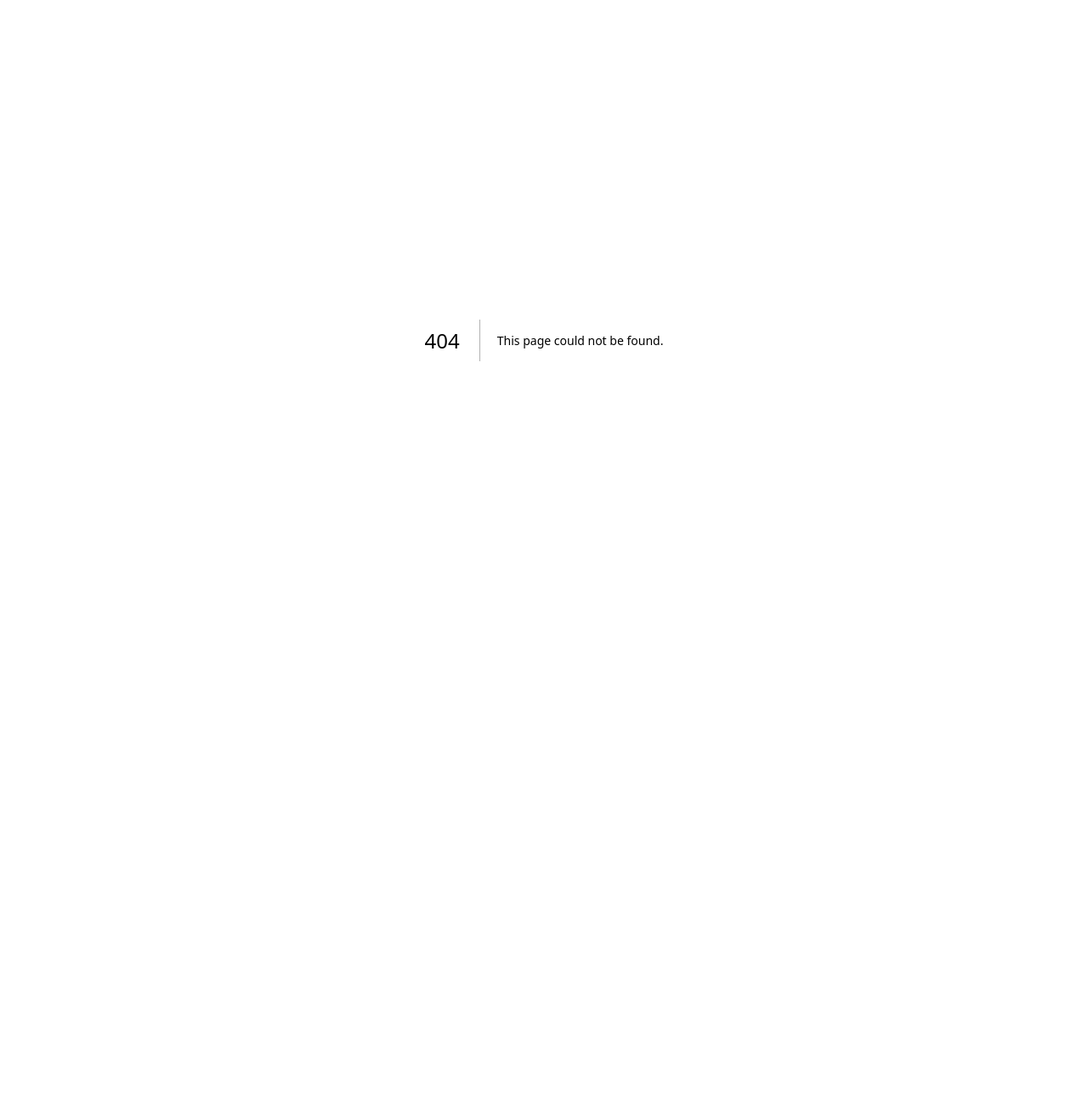
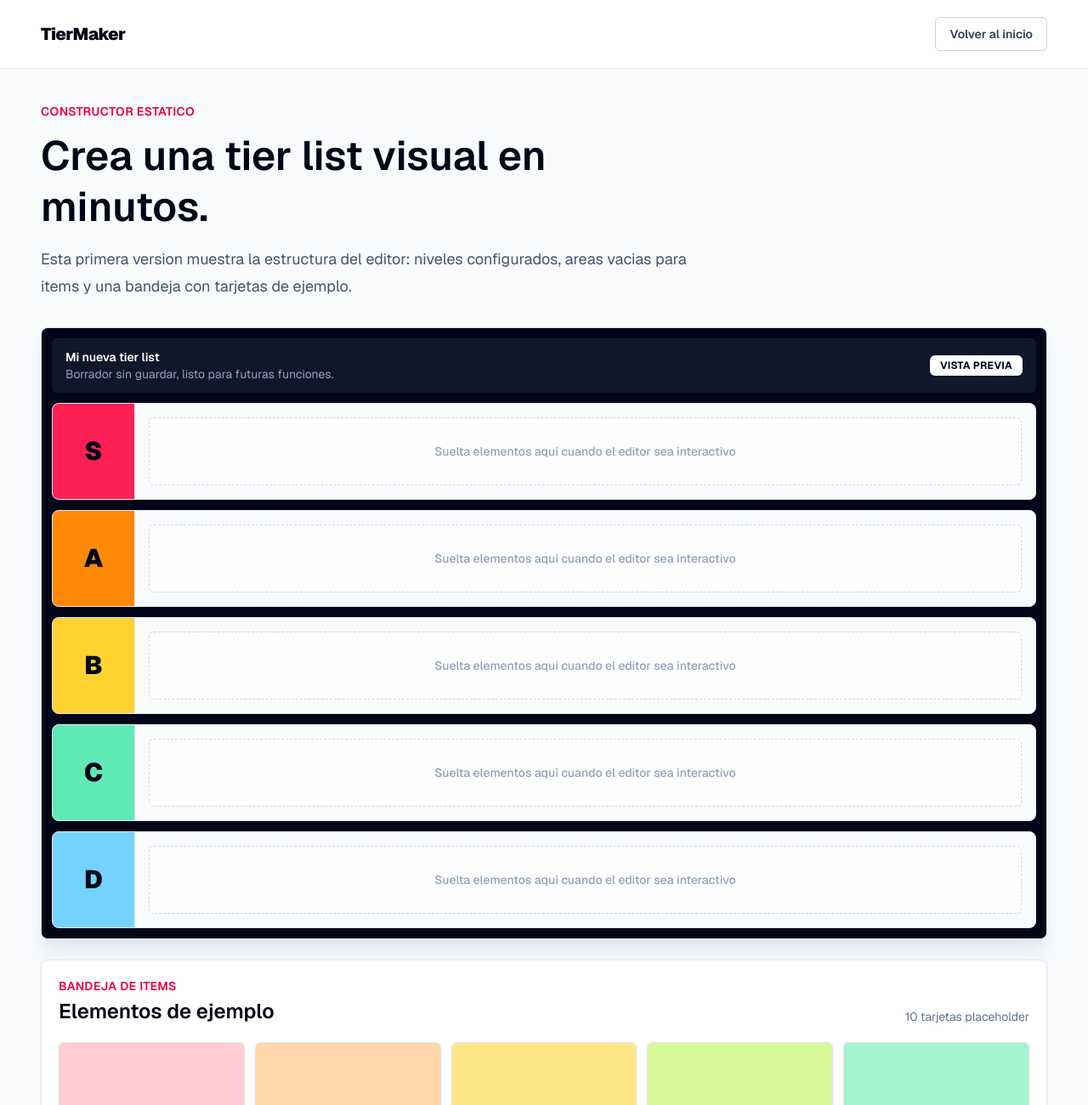
Before and after one commit to Geovas91/TierMaker, a Next.js app: page /crear in a window 1280 px wide. Before the commit this address had no page. Shown: the top 1300 px of the page at 85% size. Before the commit the page ends 800 px from the top, so only its background shows below. Built offline with nearby package versions, Linux system fonts and the light colour scheme.

Commit message:
Add tier list builder UI

```diff
--- /dev/null
+++ b/src/app/crear/page.tsx
@@ -0,0 +1,79 @@
+import Link from "next/link";
+import { ItemTray } from "@/components/tierlist/ItemTray";
+import { TierRow } from "@/components/tierlist/TierRow";
+
+const tiers = [
+  { label: "S", colorClassName: "bg-rose-500" },
+  { label: "A", colorClassName: "bg-orange-400" },
+  { label: "B", colorClassName: "bg-amber-300" },
+  { label: "C", colorClassName: "bg-emerald-300" },
+  { label: "D", colorClassName: "bg-sky-300" },
+];
+
+export default function CrearPage() {
+  return (
+    <main className="min-h-screen bg-slate-50 text-slate-950">
+      <header className="border-b border-slate-200 bg-white px-6 py-5 sm:px-8 lg:px-12">
+        <div className="mx-auto flex max-w-7xl flex-col gap-4 sm:flex-row sm:items-center sm:justify-between">
+          <Link href="/" className="text-xl font-black tracking-tight">
+            TierMaker
+          </Link>
+          <Link
+            href="/"
+            className="inline-flex h-10 items-center justify-center rounded-md border border-slate-300 bg-white px-4 text-sm font-semibold text-slate-700 transition hover:bg-slate-100"
+          >
+            Volver al inicio
+          </Link>
+        </div>
+      </header>
+
+      <section className="px-6 py-10 sm:px-8 lg:px-12">
+        <div className="mx-auto max-w-7xl">
+          <div className="mb-8 max-w-3xl">
+            <p className="text-sm font-semibold uppercase tracking-wide text-rose-600">
+              Constructor estatico
+            </p>
+            <h1 className="mt-3 text-4xl font-semibold leading-tight text-slate-950 sm:text-5xl">
+              Crea una tier list visual en minutos.
+            </h1>
+            <p className="mt-4 text-lg leading-8 text-slate-600">
+              Esta primera version muestra la estructura del editor: niveles
+              configurados, areas vacias para items y una bandeja con tarjetas
+              de ejemplo.
+            </p>
+          </div>
+
+          <div className="grid gap-6">
+            <section className="rounded-lg border border-slate-200 bg-slate-950 p-3 shadow-xl shadow-slate-200">
+              <div className="mb-3 flex flex-col gap-3 rounded-md bg-slate-900 px-4 py-3 sm:flex-row sm:items-center sm:justify-between">
+                <div>
+                  <p className="text-sm font-semibold text-white">
+                    Mi nueva tier list
+                  </p>
+                  <p className="text-sm text-slate-400">
+                    Borrador sin guardar, listo para futuras funciones.
+                  </p>
+                </div>
+                <span className="w-fit rounded-md bg-white px-3 py-1 text-xs font-bold uppercase tracking-wide text-slate-950">
+                  Vista previa
+                </span>
+              </div>
+
+              <div className="grid gap-3">
+                {tiers.map((tier) => (
+                  <TierRow
+                    key={tier.label}
+                    label={tier.label}
+                    colorClassName={tier.colorClassName}
+                  />
+                ))}
+              </div>
+            </section>
+
+            <ItemTray />
+          </div>
+        </div>
+      </section>
+    </main>
+  );
+}
--- a/src/app/page.tsx
+++ b/src/app/page.tsx
@@ -68,7 +68,7 @@ export default function Home() {
             </p>
             <div className="mt-9 flex flex-col gap-3 sm:flex-row">
               <a
-                href="#cta"
+                href="/crear"
                 className="inline-flex h-12 items-center justify-center rounded-md bg-slate-950 px-6 text-sm font-semibold text-white transition hover:bg-slate-800"
               >
                 Empezar proyecto
@@ -200,7 +200,7 @@ export default function Home() {
             </h2>
           </div>
           <a
-            href="#"
+            href="/crear"
             className="inline-flex h-12 items-center justify-center rounded-md bg-white px-6 text-sm font-semibold text-slate-950 transition hover:bg-slate-200"
           >
             Crear mi primera tier list
--- /dev/null
+++ b/src/components/tierlist/ItemCard.tsx
@@ -0,0 +1,19 @@
+type ItemCardProps = {
+  title: string;
+  accentClassName: string;
+};
+
+export function ItemCard({ title, accentClassName }: ItemCardProps) {
+  return (
+    <article className="group overflow-hidden rounded-md border border-slate-200 bg-white shadow-sm transition hover:-translate-y-0.5 hover:shadow-md">
+      <div
+        className={`${accentClassName} flex aspect-square items-center justify-center text-sm font-bold text-slate-950`}
+      >
+        IMG
+      </div>
+      <div className="px-3 py-2">
+        <p className="truncate text-sm font-semibold text-slate-800">{title}</p>
+      </div>
+    </article>
+  );
+}
--- /dev/null
+++ b/src/components/tierlist/ItemTray.tsx
@@ -0,0 +1,55 @@
+import { ItemCard } from "./ItemCard";
+
+const sampleItems = [
+  "Personaje 01",
+  "Personaje 02",
+  "Personaje 03",
+  "Personaje 04",
+  "Personaje 05",
+  "Personaje 06",
+  "Personaje 07",
+  "Personaje 08",
+  "Personaje 09",
+  "Personaje 10",
+];
+
+const accents = [
+  "bg-rose-200",
+  "bg-orange-200",
+  "bg-amber-200",
+  "bg-lime-200",
+  "bg-emerald-200",
+  "bg-cyan-200",
+  "bg-sky-200",
+  "bg-indigo-200",
+  "bg-fuchsia-200",
+  "bg-slate-200",
+];
+
+export function ItemTray() {
+  return (
+    <aside className="rounded-lg border border-slate-200 bg-white p-5 shadow-sm">
+      <div className="flex flex-col gap-2 sm:flex-row sm:items-end sm:justify-between">
+        <div>
+          <p className="text-sm font-semibold uppercase tracking-wide text-rose-600">
+            Bandeja de items
+          </p>
+          <h2 className="mt-1 text-2xl font-semibold text-slate-950">
+            Elementos de ejemplo
+          </h2>
+        </div>
+        <p className="text-sm text-slate-500">10 tarjetas placeholder</p>
+      </div>
+
+      <div className="mt-5 grid grid-cols-2 gap-3 sm:grid-cols-3 lg:grid-cols-5">
+        {sampleItems.map((item, index) => (
+          <ItemCard
+            key={item}
+            title={item}
+            accentClassName={accents[index]}
+          />
+        ))}
+      </div>
+    </aside>
+  );
+}
--- /dev/null
+++ b/src/components/tierlist/TierLabel.tsx
@@ -0,0 +1,14 @@
+type TierLabelProps = {
+  label: string;
+  colorClassName: string;
+};
+
+export function TierLabel({ label, colorClassName }: TierLabelProps) {
+  return (
+    <div
+      className={`${colorClassName} flex min-h-24 items-center justify-center px-5 text-3xl font-black text-slate-950 sm:min-h-28`}
+    >
+      {label}
+    </div>
+  );
+}
--- /dev/null
+++ b/src/components/tierlist/TierRow.tsx
@@ -0,0 +1,19 @@
+import { TierLabel } from "./TierLabel";
+
+type TierRowProps = {
+  label: string;
+  colorClassName: string;
+};
+
+export function TierRow({ label, colorClassName }: TierRowProps) {
+  return (
+    <section className="grid overflow-hidden rounded-lg border border-slate-200 bg-white shadow-sm sm:grid-cols-[6rem_1fr]">
+      <TierLabel label={label} colorClassName={colorClassName} />
+      <div className="min-h-28 border-t border-slate-200 bg-slate-50 p-4 sm:border-l sm:border-t-0">
+        <div className="flex min-h-20 items-center justify-center rounded-md border border-dashed border-slate-300 bg-white/80 px-4 text-center text-sm font-medium text-slate-400">
+          Suelta elementos aqui cuando el editor sea interactivo
+        </div>
+      </div>
+    </section>
+  );
+}
```
